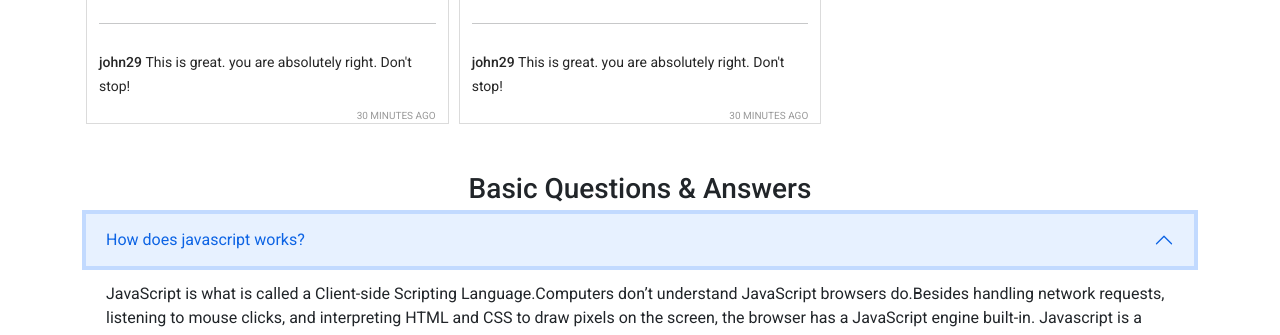
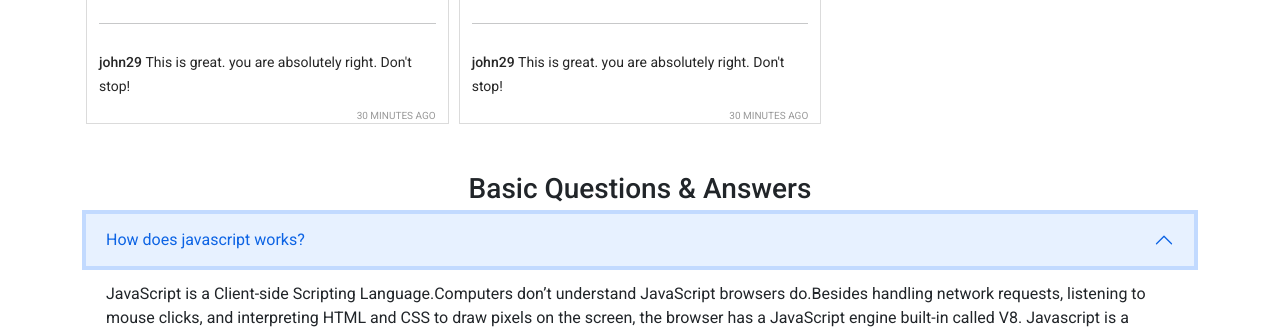
Before and after one commit to RohanSha05/-insta-shohor, a plain HTML site: page index.html in a window 1280 px wide. Both pictures are taken after a click on the button "How does javascript works?". Shown: the part 1408-1743 px from the top of the page. Drawn offline with nearby package versions, Linux system fonts and the light colour scheme.

Commit message:
commit06

```diff
--- a/index.html
+++ b/index.html
@@ -72,10 +72,10 @@
                         </h2>
                         <div id="flush-collapseOne" class="accordion-collapse collapse"
                             aria-labelledby="flush-headingOne" data-bs-parent="#accordionFlushExample">
-                            <div class="accordion-body">JavaScript is what is called a Client-side Scripting
+                            <div class="accordion-body">JavaScript is a Client-side Scripting
                                 Language.Computers don’t understand JavaScript browsers do.Besides handling network
                                 requests, listening to mouse clicks, and interpreting HTML and CSS to draw pixels on the
-                                screen, the browser has a JavaScript engine built-in. Javascript is a computer
+                                screen, the browser has a JavaScript engine built-in called V8. Javascript is a computer
                                 programming
                                 language that runs inside an Internet browser.</div>
                         </div>
```
